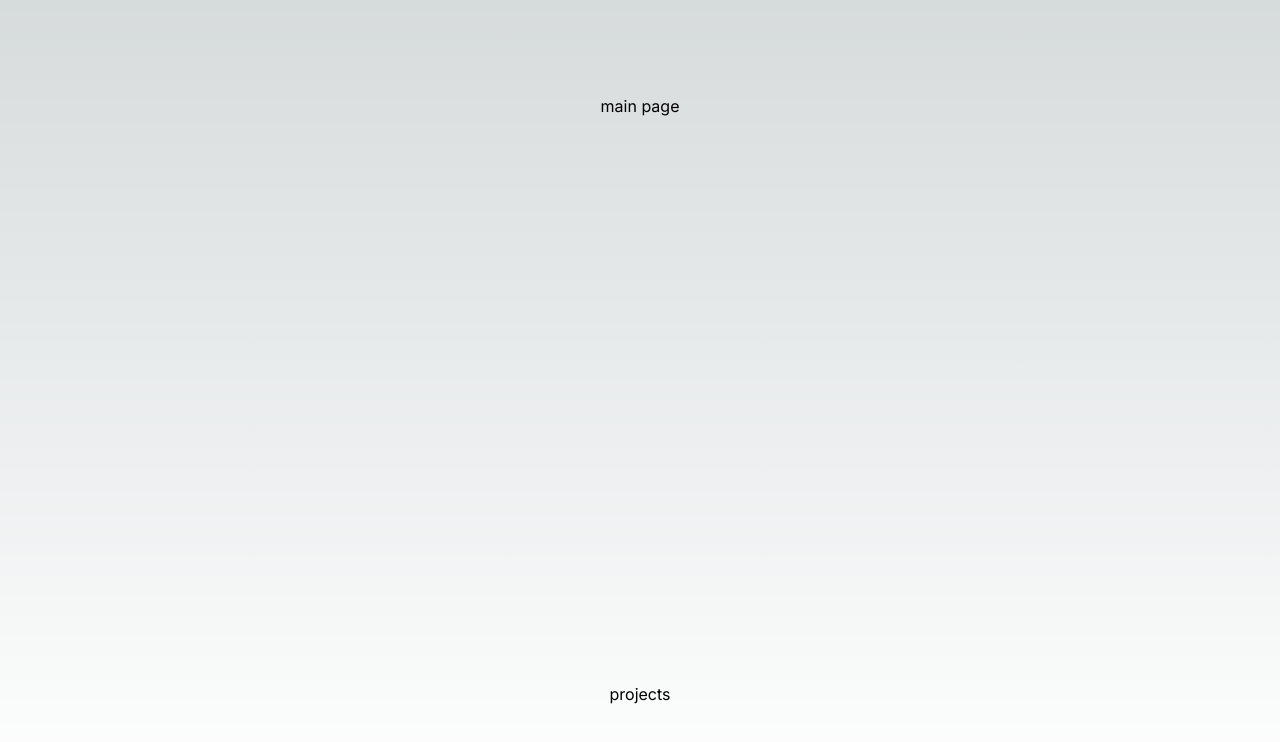
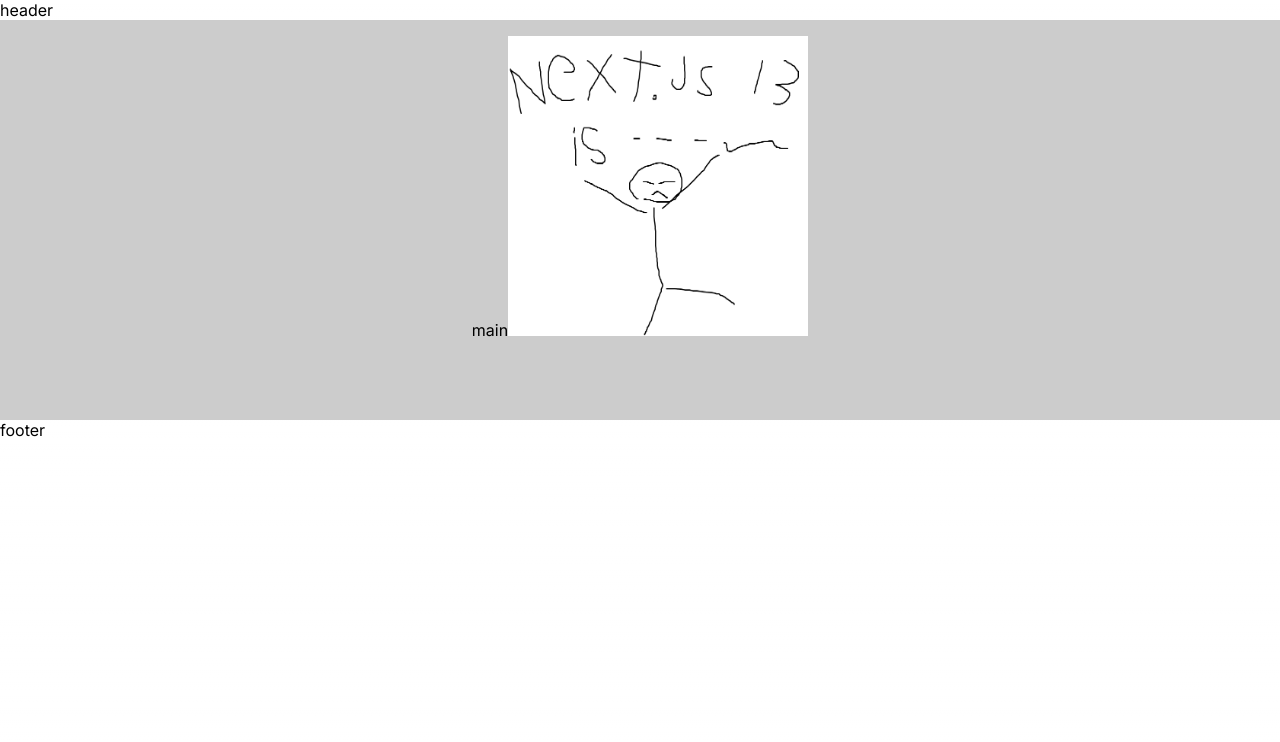
Before and after one commit to Hangeol-Chang/me, a Next.js app: page / in a window 1280 px wide. Shown: the top 742 px of the page. Built offline with nearby package versions, Linux system fonts and the light colour scheme.

Commit message:
[TEST] basic structure test

```diff
--- /dev/null
+++ b/components/layout/footer.tsx
@@ -0,0 +1,14 @@
+"use client";
+import styled from 'styled-components'
+
+const StyledFooter = styled.div`
+    background-color : '#AAAAAA'
+`;
+
+export default function Footer() {
+    return (
+        <StyledFooter>
+            footer
+        </StyledFooter>
+    )
+}
--- /dev/null
+++ b/components/layout/header.tsx
@@ -0,0 +1,17 @@
+"use client";
+import styled from 'styled-components'
+
+const StyledHeader = styled.div`
+    background-color : '#AAAAAA',
+    width : 1000,
+`;
+
+export default function Header() {
+    return (
+        <>
+            <StyledHeader>
+                header
+            </StyledHeader>
+        </>
+    )
+}
--- a/package.json
+++ b/package.json
@@ -13,8 +13,9 @@
   },
   "dependencies": {
     "@types/node": "20.4.10",
-    "@types/react": "18.2.20",
+    "@types/react": "^18.2.20",
     "@types/react-dom": "18.2.7",
+    "@types/styled-components": "^5.1.26",
     "eslint": "8.47.0",
     "eslint-config-next": "13.4.13",
     "next": "13.4.13",
--- a/src/app/layout.tsx
+++ b/src/app/layout.tsx
@@ -1,22 +1,50 @@
 import './globals.css'
 import type { Metadata } from 'next'
 import { Inter } from 'next/font/google'
+import RecoilRootWrapper from '../../wrappers/RecoilRootWrapper'
+import Header from '../../components/layout/header'
+import Footer from '../../components/layout/footer'
 
 const inter = Inter({ subsets: ['latin'] })
 
 export const metadata: Metadata = {
-  title: 'Create Next App',
-  description: 'Generated by create next app',
+    title: 'Create Next App',
+    description: 'Generated by create next app',
 }
 
-export default function RootLayout({
-  children,
-}: {
-  children: React.ReactNode
-}) {
-  return (
-    <html lang="en">
-      <body className={inter.className}>{children}</body>
-    </html>
-  )
+const layoutStyle = {
+    'background-color' : 'white',
+} as React.CSSProperties;
+
+const bodyStyle = {
+    'background-color' : '#cccccc', // use bg-color while testing
+    'display' : 'flex',
+    'flex-direction' : 'column',
+    'justify-content' : 'start',
+    'align-items' : 'center',
+    'padding' : '2vh 4rem 2vh 4rem',
+    'min-height' : '50vh',
+} as React.CSSProperties;
+
+export default function RootLayout({ children, }: { children: React.ReactNode }) {
+    return (
+        <html lang="ko">
+            <head>
+                <title>hihangeol</title>
+            </head>
+
+            <body
+                className={inter.className}
+                style={layoutStyle}
+            >
+                <Header />
+                <div style={bodyStyle} >
+                    <RecoilRootWrapper>
+                        {children}
+                    </RecoilRootWrapper>
+                </div>
+                <Footer />
+            </body>
+        </html>
+    )
 }
--- a/src/app/page.tsx
+++ b/src/app/page.tsx
@@ -1,13 +1,13 @@
 import Image from 'next/image'
-import styles from './page.module.css'
 import Link from 'next/link'
 
 export default function Home() {
     return (
-        <main className={styles.main}>
-            main page
+        <main>
+            main
+            <Link href={`/projects`} />
 
-            <Link href={'/projects'}>projects</Link>
+            <Image src={`/testimg.png`} width={300} height={300} alt="testimg"/>
         </main>
     )
 }
--- /dev/null
+++ b/wrappers/RecoilRootWrapper.tsx
@@ -0,0 +1,10 @@
+"use client";
+
+import React from "react";
+import { RecoilRoot } from "recoil";
+
+function RecoilRootWrapper({ children, } : { children : React.ReactNode }) {
+  return <RecoilRoot>{children}</RecoilRoot>;
+}
+
+export default RecoilRootWrapper;
```
Also changed, not shown: pages/projects/index.tsx (deleted, +0 -11 lines), src/app/projects/page.tsx (added, +17 -0 lines), public/testimg.png (added), 1 other file (tests, documents, lock files or other folders).
